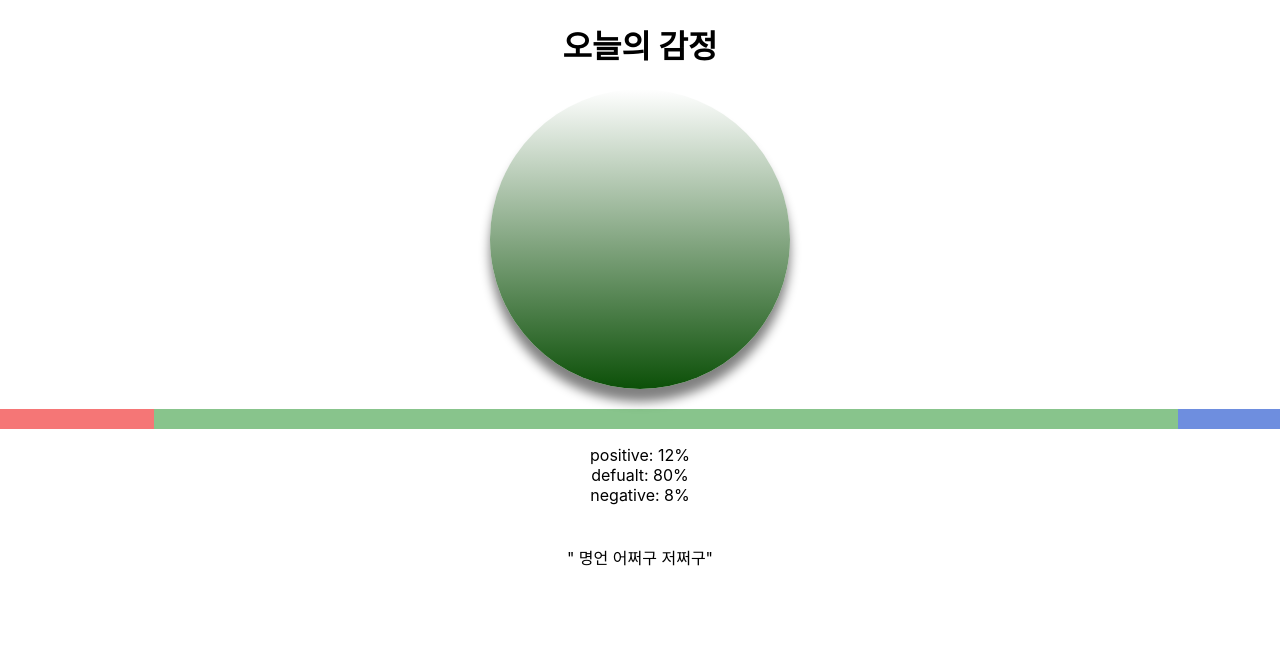
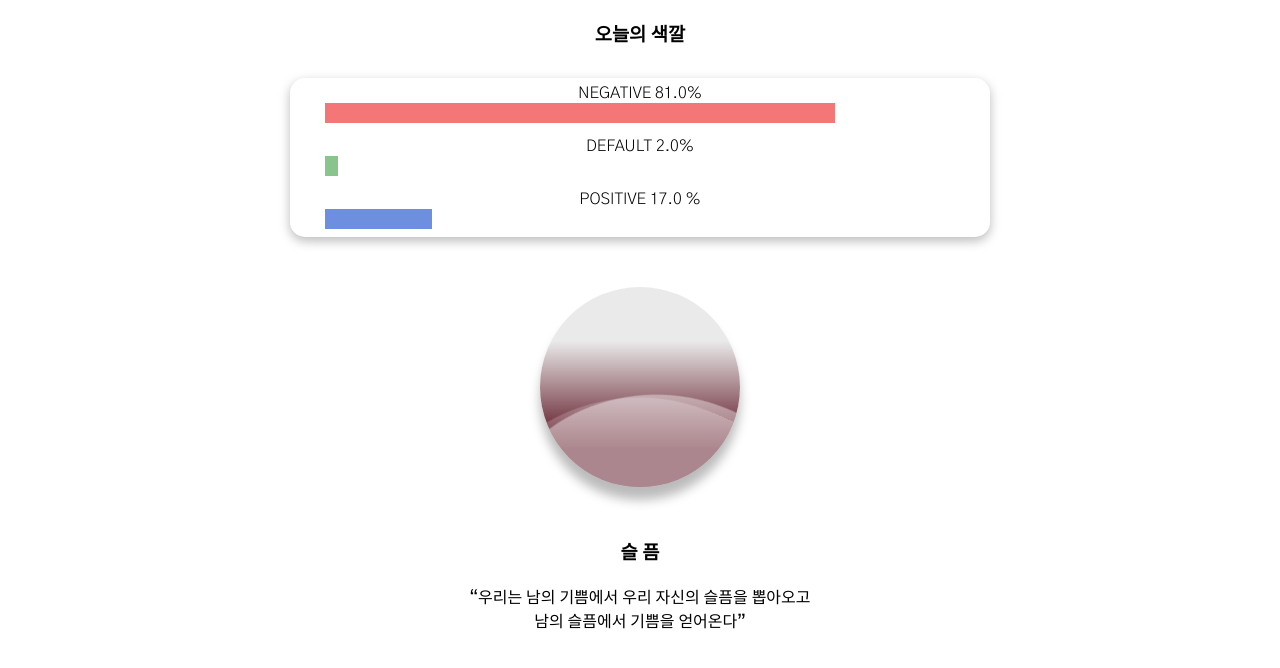
Before and after one commit to leejaeyun159/OilReactFront, a React (Create React App) app: page / in a window 1280 px wide. Shown: the top 668 px of the page. Built offline with nearby package versions, Linux system fonts and the light colour scheme.

Commit message:
add WaveConditionCircleProgressBar

```diff
--- a/src/App.css
+++ b/src/App.css
@@ -1,42 +1,8 @@
-html,body{
-  padding:0;
-  margin:0;
+@import url('https://fonts.googleapis.com/css2?family=Gothic+A1:wght@100;300;500;700&display=swap');
+*{
+    font-family: 'Gothic A1', sans-serif;
 }
-.App {
-  text-align: center;
-}
-
-.App-logo {
-  height: 40vmin;
-  pointer-events: none;
-}
-
-@media (prefers-reduced-motion: no-preference) {
-  .App-logo {
-    animation: App-logo-spin infinite 20s linear;
-  }
-}
-
-.App-header {
-  background-color: #282c34;
-  min-height: 100vh;
-  display: flex;
-  flex-direction: column;
-  align-items: center;
-  justify-content: center;
-  font-size: calc(10px + 2vmin);
-  color: white;
-}
-
-.App-link {
-  color: #61dafb;
-}
-
-@keyframes App-logo-spin {
-  from {
-    transform: rotate(0deg);
-  }
-  to {
-    transform: rotate(360deg);
-  }
-}
+/* Thin 100
+Light 300
+Medium 500
+Bold 700 */
--- a/src/App.js
+++ b/src/App.js
@@ -1,29 +1,10 @@
 import './App.css';
-import UIConditionGradation from "./UI/UIConditionGradation.js";
-import UIProgressBar from './UI/UIProgressBar';
-const CoditionPer = {'R':12,'G':80,'B':8}
+import DetailGraph from './components/DetailGraph'
 
 const App = () =>{
   return (
     <div id="root">
-      <div className="App">
-        <h1>오늘의 감정</h1>
-        <div>
-          <UIConditionGradation color={CoditionPer} />
-          <br />
-          <UIProgressBar color={"#f13e3eb5"} persent={CoditionPer["R"]} />
-          <UIProgressBar color={"#40a1469e"} persent={CoditionPer["G"]} />
-          <UIProgressBar color={"#1649cb9e"} persent={CoditionPer["B"]} />
-          <br />
-          <p>
-            positive: {CoditionPer["R"]}%<br />
-            defualt: {CoditionPer["G"]}%<br />
-            negative: {CoditionPer["B"]}%<br />
-            <br />
-            <br />" 명언 어쩌구 저쩌구"
-          </p>
-        </div>
-      </div>
+      <DetailGraph/>
     </div>
   );
 }
--- /dev/null
+++ b/src/UI/Card.js
@@ -0,0 +1,18 @@
+import styled from 'styled-components'
+const Card = styled.div`
+    display: flex;
+    flex-direction: column;
+    box-shadow: 0px 4px 11px #bbbbbb;
+    border-radius: 15px;
+    width:100%;
+    margin:30px auto ;
+    min-width:375px;
+    max-width:700px;
+
+    & label{
+        text-align:center;
+        font-weight:300;
+        margin-top:5px;
+    }
+`;
+export default Card;
--- a/src/UI/UIProgressBar.js
+++ b/src/UI/ProgressBar.js
@@ -1,12 +1,11 @@
 import styled from "styled-components";
 
-const UIProgressBar = styled.div`
+const ProgressBar = styled.span`
   background-color: ${(props) => props.color};
   width: ${(props) => props.persent}%;
   height: 20px;
+  margin: 0px 5% 8px 5%;
   animation: progressbar 2.5s ease-out;
-  margin:auto;
-  float:left;
 
   @keyframes progressbar {
     from {
@@ -16,5 +15,6 @@ const UIProgressBar = styled.div`
     }
   }
 `;
+;
 
-export default UIProgressBar;
+export default ProgressBar;
--- a/src/UI/UIConditionGradation.js
+++ /dev/null
@@ -1,23 +0,0 @@
-import styled from 'styled-components'
-
-const UIConditionGradation = styled.div`
-  border: 0;
-  border-radius: 50%;
-  box-shadow: 0px 13px 11px grey;
-  background-image: linear-gradient(
-    to bottom,
-    white,
-    rgb(
-      ${(props) => props.color["R"]},
-      ${(props) => props.color["G"]},
-      ${(props) => props.color["B"]},
-      255
-    )
-  );
-  width: 300px;
-  height: 300px;
-  margin: auto;
-`;
-
-
-export default UIConditionGradation;
--- /dev/null
+++ b/src/UI/Wave.js
@@ -0,0 +1,61 @@
+import styled from'styled-components'
+
+const Wrap = styled.div`
+  width: 200px;
+  height: 200px;
+  position: relative;
+  overflow: hidden;
+  border-radius: 50%;
+  background: rgb(255, 255, 255);
+  background: linear-gradient(
+    180deg,
+    rgb(234, 234, 234) 27%,
+    rgb(${(props) => props.color["R"]}, ${(props) => props.color["G"]},${(props) => props.color["B"]}) 81%
+  );
+  box-shadow: 0px 13px 11px #bbbbbb;
+  transform: translate3d(0, 0, 0);
+  margin: 50px auto;
+
+`;
+const WaveCompo = styled.div`
+  width: 430px;
+  height: 430px;
+  position: absolute;
+  top: 60%;
+  left: -100px;
+  border-radius: 43%;
+  animation: drift 4s infinite linear;
+  background: rgba(255, 255, 255, 0.4);
+
+  @keyframes drift {
+    100% {
+        transform: rotate(-360deg);
+    }
+`;
+
+const WaveCompo2 = styled.div`
+  width: 430px;
+  height: 430px;
+  position: absolute;
+  top: 60%;
+  left: -100px;
+  border-radius: 43%;
+  animation: drift 8s infinite linear;
+  background: rgba(255, 255, 255, 0.2);
+
+    @keyframes drift {
+    100% {
+        transform: rotate(-360deg);
+    }
+`;
+
+
+const Wave =(props)=>{
+    return (
+        <Wrap color={props.color}>
+          <WaveCompo></WaveCompo>
+          <WaveCompo2></WaveCompo2>
+        </Wrap>
+    );
+}
+export default Wave;
--- /dev/null
+++ b/src/UI/index.js
@@ -0,0 +1,9 @@
+import ProgressBar from "./ProgressBar";
+import Card from "./Card";
+import Wave from "./Wave";
+
+export {
+    ProgressBar,
+    Card,
+    Wave
+}
--- /dev/null
+++ b/src/components/DetailGraph.js
@@ -0,0 +1,45 @@
+import styles from "./DetailGraph.module.css";
+import {ProgressBar,Card,Wave} from "../UI/";
+
+const CoditionPer = {
+  R: 81,
+  G: 2,
+  B: 17
+};
+
+const DetailGraph = () => {
+    return (
+      <div className={styles.div}>
+        <h3>오늘의 색깔</h3>
+        <div className="ConditionBox">
+          <Card>
+            <label>NEGATIVE {CoditionPer["R"].toFixed(1)}%</label>
+            <ProgressBar
+              color={"#f13e3eb5"}
+              persent={CoditionPer["R"].toFixed(1) * 0.9}
+            />
+
+            <label>DEFAULT {CoditionPer["G"].toFixed(1)}%</label>
+            <ProgressBar
+              color={"#40a1469e"}
+              persent={CoditionPer["G"].toFixed(1) * 0.9}
+            />
+
+            <label>POSITIVE {CoditionPer["B"].toFixed(1)} %</label>
+            <ProgressBar
+              color={"#1649cb9e"}
+              persent={CoditionPer["B"].toFixed(1) * 0.9}
+            />
+          </Card>
+          <Wave color={CoditionPer} />
+          <h3>슬 픔</h3>
+          <p>
+            “우리는 남의 기쁨에서 우리 자신의 슬픔을 뽑아오고
+            <br /> 남의 슬픔에서 기쁨을 얻어온다”
+          </p>
+        </div>
+      </div>
+    );
+};
+
+export default DetailGraph;
--- /dev/null
+++ b/src/components/DetailGraph.module.css
@@ -0,0 +1,3 @@
+.div {
+    text-align: center;
+}
```
